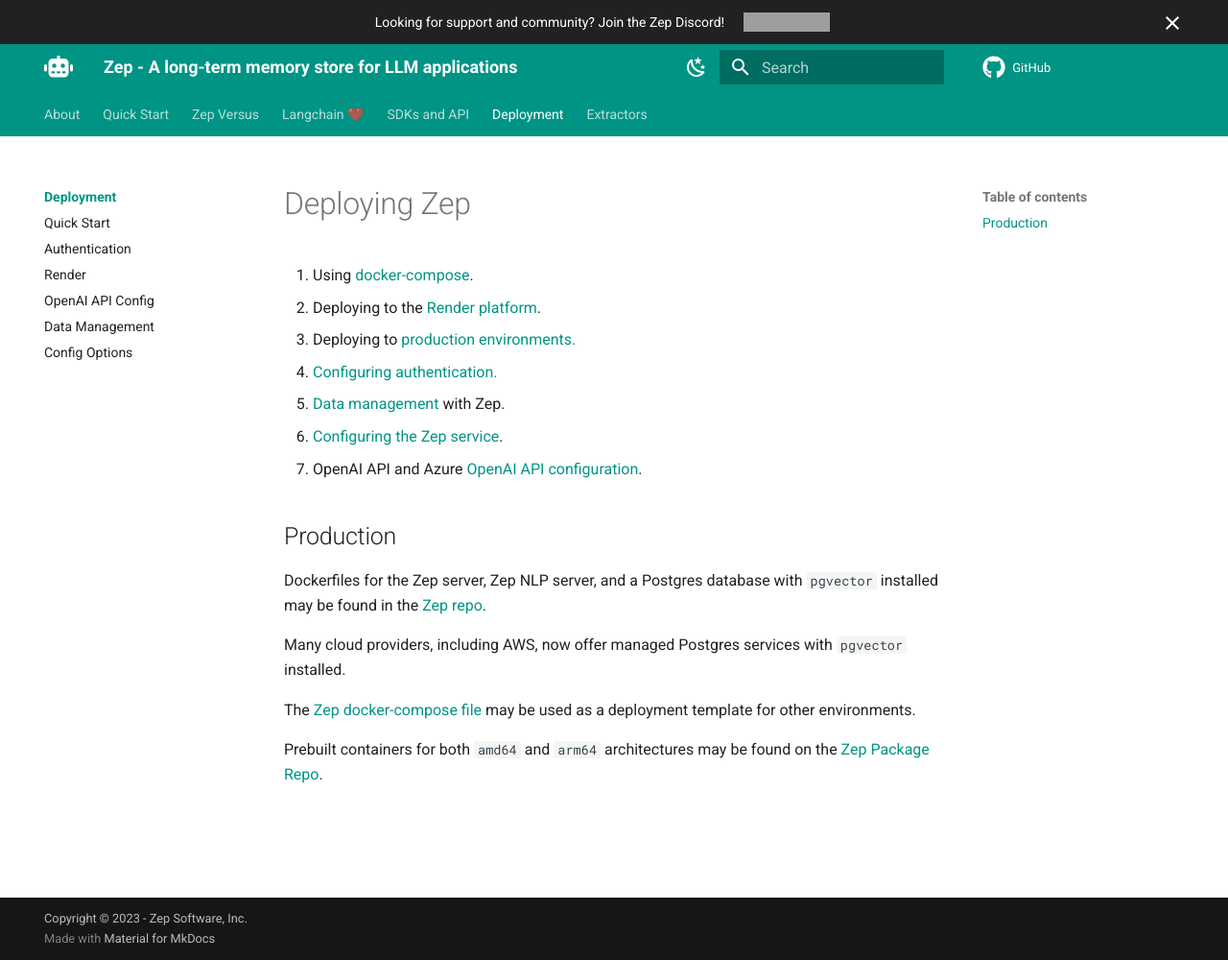
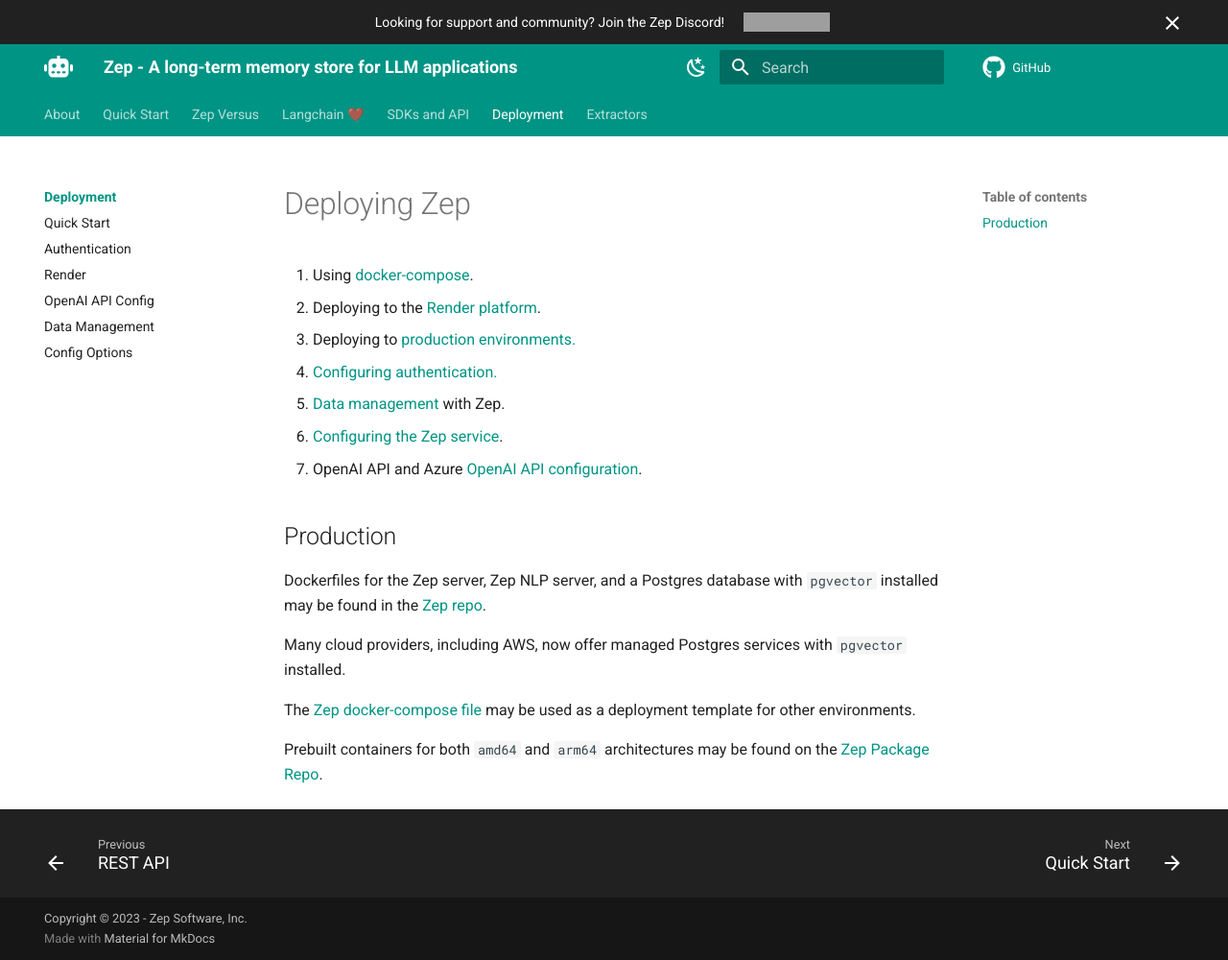
Before and after one commit to getzep/docs.getzep.com, an MkDocs documentation site: the page built from docs/deployment/index.md, in a window 1280 px wide and 1000 px high. Shown: the whole window at 96% size. Built offline with MkDocs 1.6.1 and Material for MkDocs 9.7.7, drawn with Linux system fonts in a browser that asks for light colours; comment, search, counter and statistics services are not loaded; grey boxes are pictures that could not be loaded.

Commit message:
upgrade mkdocs-material; more nav improvements

```diff
--- a/docs/requirements.txt
+++ b/docs/requirements.txt
@@ -1,4 +1,4 @@
-mkdocs-material==9.1.12
+mkdocs-material==9.1.17
 mkdocstrings==0.20.0
 pymdown-extensions==10.0
 pygments==2.15.1
--- a/mkdocs.yml
+++ b/mkdocs.yml
@@ -47,6 +47,7 @@
     - navigation.tabs.sticky
     - navigation.sections
     - navigation.indexes
+    - navigation.footer
     - toc.follow
     - navigation.top
     - search
```
